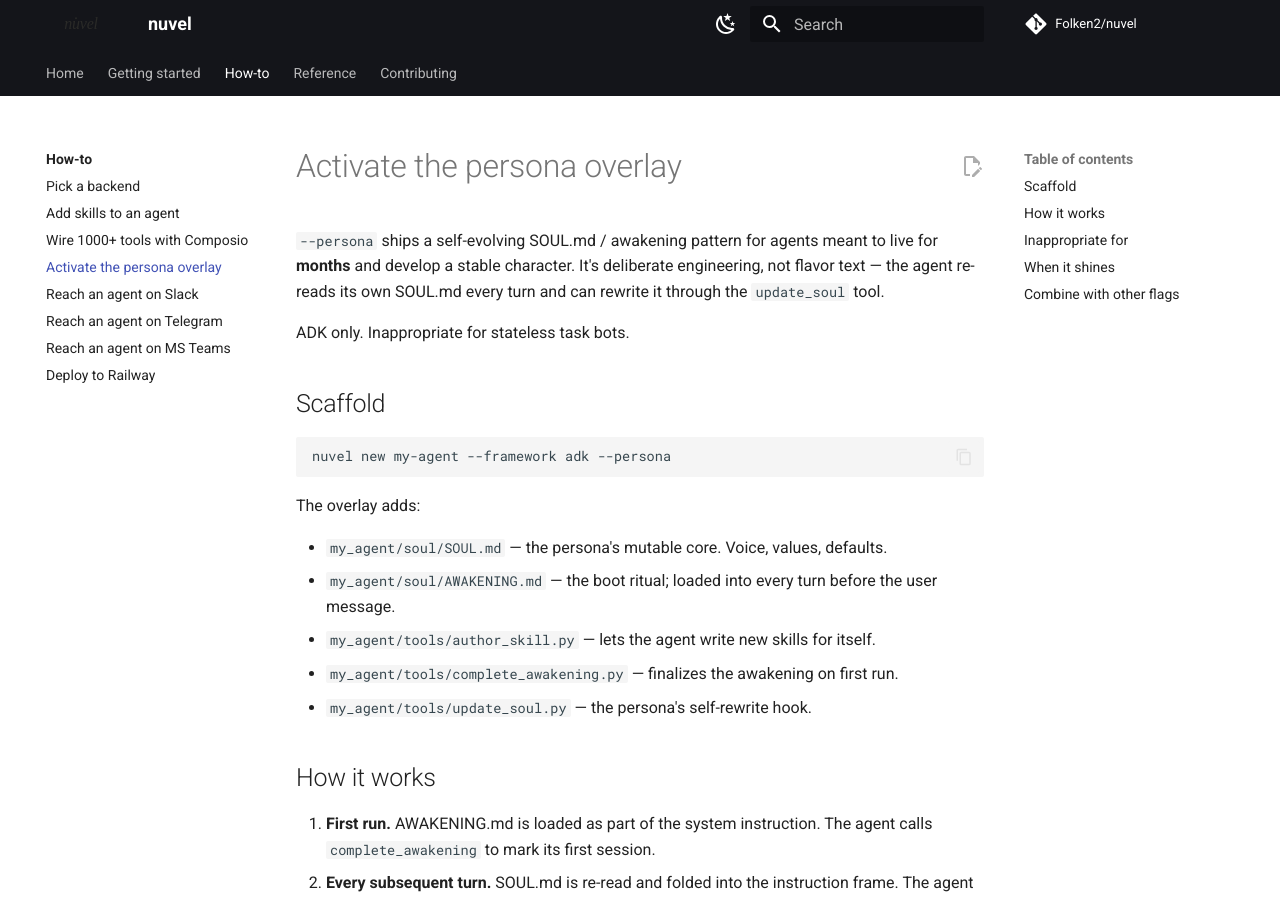
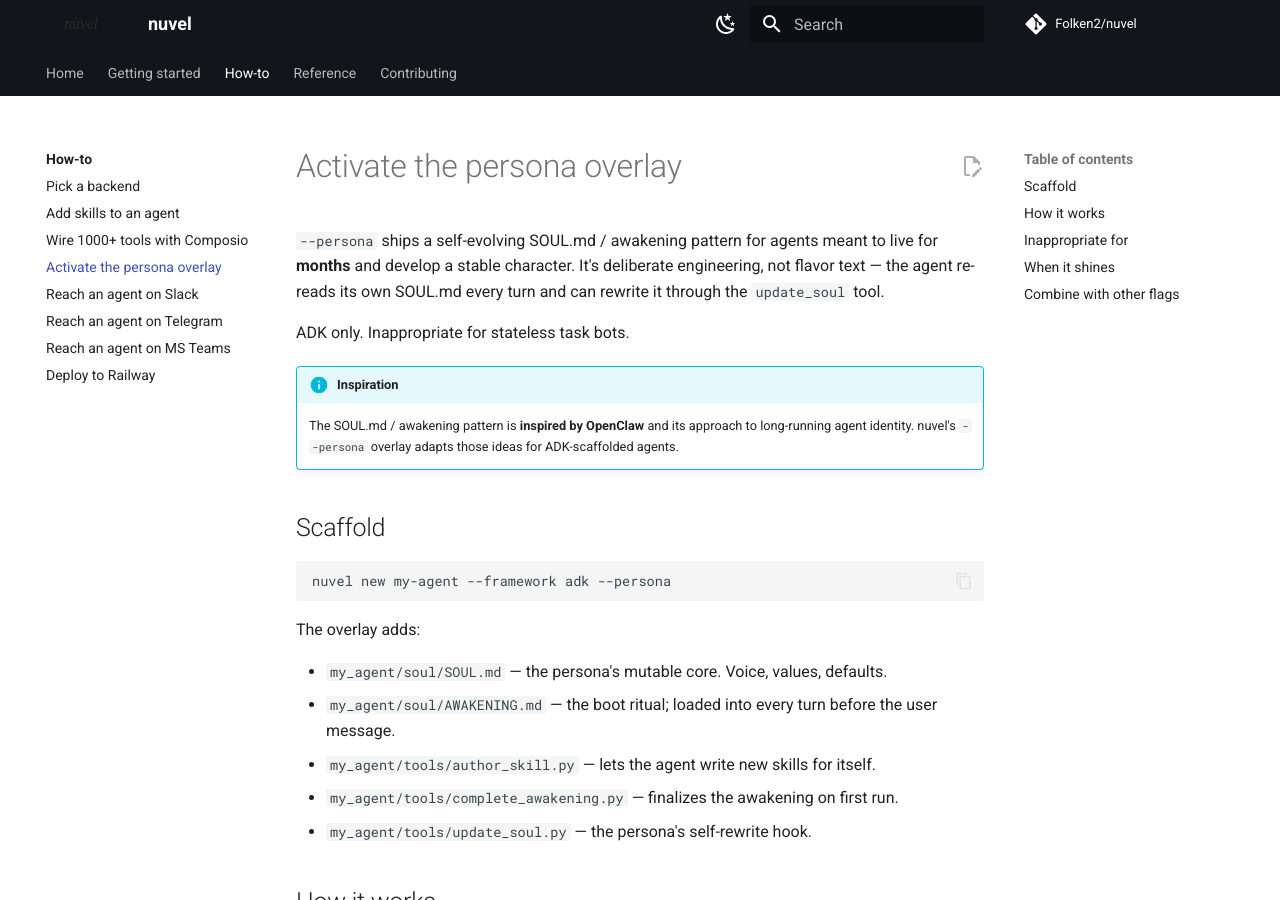
Before and after one commit to Folken2/nuvel, an MkDocs documentation site: the page built from docs/how-to/activate-persona.md, in a window 1280 px wide and 900 px high. Built offline with MkDocs 1.6.1 and Material for MkDocs 9.7.7, drawn with Linux system fonts in a browser that asks for light colours; comment, search, counter and statistics services are not loaded.

Commit message:
docs: credit OpenClaw as inspiration for the --persona overlay
Adds an info admonition on the persona how-to page and a one-liner in
the README features list noting OpenClaw as the inspiration for the
SOUL.md / awakening pattern.

Co-Authored-By: Claude Opus 4.7 (1M context) <noreply@anthropic.com>

```diff
--- a/docs/how-to/activate-persona.md
+++ b/docs/how-to/activate-persona.md
@@ -3,6 +3,9 @@
 `--persona` ships a self-evolving SOUL.md / awakening pattern for agents meant to live for **months** and develop a stable character. It's deliberate engineering, not flavor text — the agent re-reads its own SOUL.md every turn and can rewrite it through the `update_soul` tool.
 
 ADK only. Inappropriate for stateless task bots.
+
+!!! info "Inspiration"
+    The SOUL.md / awakening pattern is **inspired by OpenClaw** and its approach to long-running agent identity. nuvel's `--persona` overlay adapts those ideas for ADK-scaffolded agents.
 
 ## Scaffold
 
```
Also changed, not shown: README.md (+1 -1 lines).
